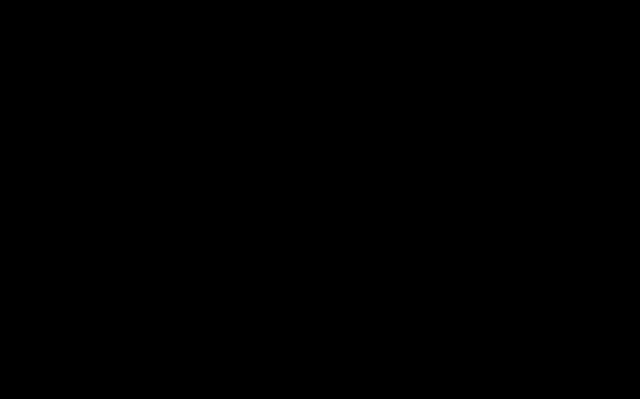
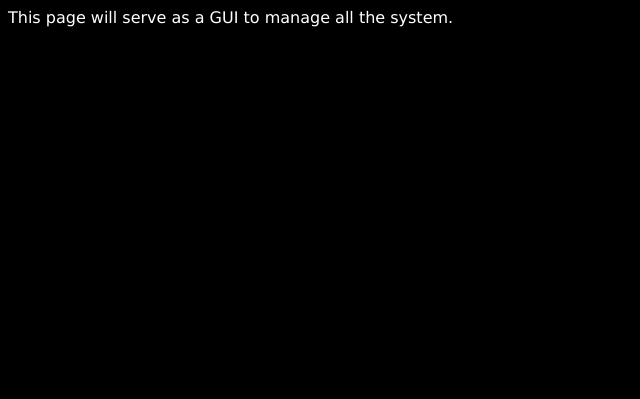
Before and after one commit to FilipyStudy/sentimental_analyses, a plain HTML site: page webpage/index.html in a window 1280 px wide. Shown: the top 399 px of the page, without its empty margins (0-640 px from the left). Drawn offline with Linux system fonts and the light colour scheme.

Commit message:
some changes on the docker file, webpage style'

```diff
--- a/webpage/index.html
+++ b/webpage/index.html
@@ -11,5 +11,9 @@
 		<h1>
 			In development.
 		</h1>
+		<p>
+			This page will serve as a GUI to manage all the system.
+		</p>
+
 	</body>
 </html>
--- a/webpage/style.css
+++ b/webpage/style.css
@@ -11,3 +11,9 @@ h1	{
 	top: 50%;
 	left: 10px;
 }
+
+p	{
+	font-family: verdana;
+	color: white;
+	position: aboslute;
+}
```
Also changed, not shown: 1 other file.
